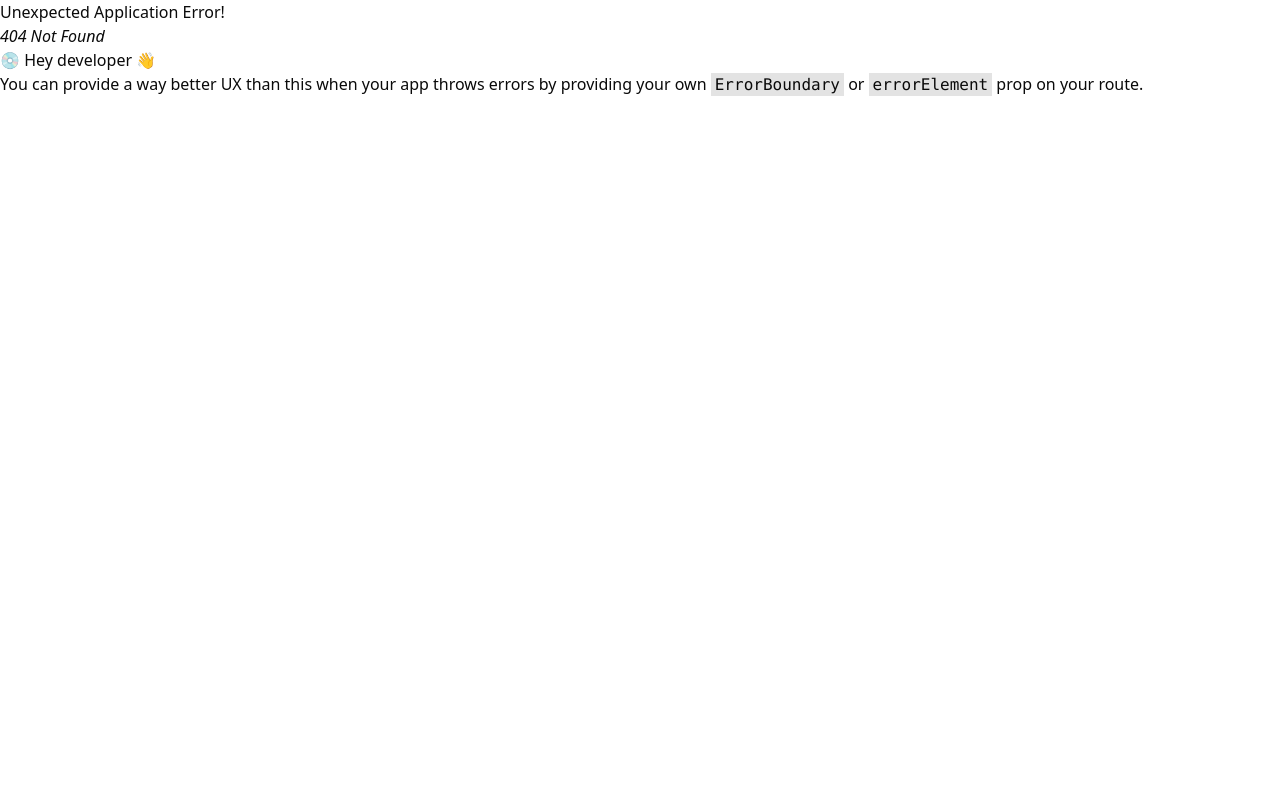
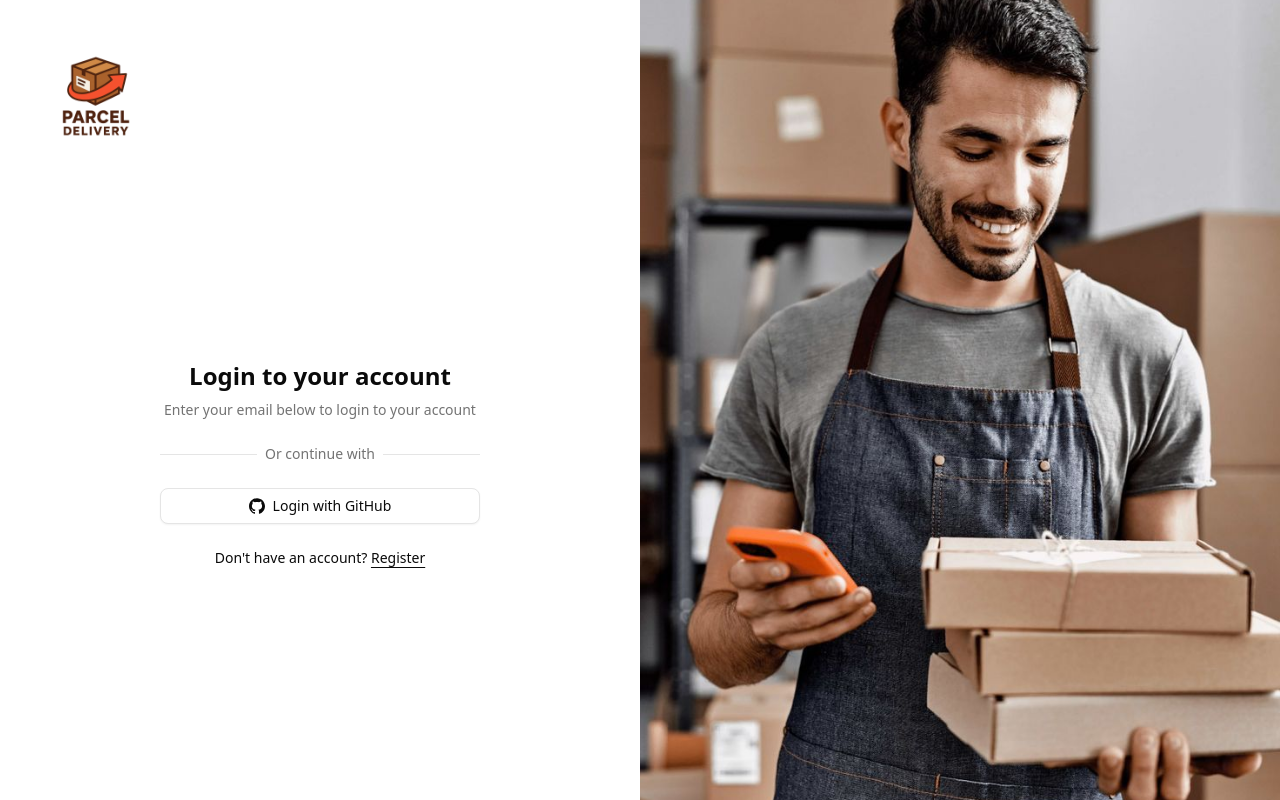
Before and after one commit to Rafsan12/parcel_delivery, a React (Vite) app: page /login in a window 1280 px wide. Before the commit this address had no page. Built offline with nearby package versions, Linux system fonts and the light colour scheme.

Commit message:
login and register form part complete

```diff
--- a/src/components/layout/Navbar.tsx
+++ b/src/components/layout/Navbar.tsx
@@ -11,14 +11,13 @@ import {
   PopoverContent,
   PopoverTrigger,
 } from "@/components/ui/popover";
+import { Link } from "react-router";
 import { ModeToggle } from "./ModeToggle";
 
 // Navigation links array to be used in both desktop and mobile menus
 const navigationLinks = [
-  { href: "#", label: "Home", active: true },
-  { href: "#", label: "Features" },
-  { href: "#", label: "Pricing" },
-  { href: "#", label: "About" },
+  { href: "/", label: "Home" },
+  { href: "/about", label: "About" },
 ];
 
 export default function Navbar() {
@@ -67,12 +66,8 @@ export default function Navbar() {
                 <NavigationMenuList className="flex-col items-start gap-0 md:gap-2">
                   {navigationLinks.map((link, index) => (
                     <NavigationMenuItem key={index} className="w-full">
-                      <NavigationMenuLink
-                        href={link.href}
-                        className="py-1.5"
-                        active={link.active}
-                      >
-                        {link.label}
+                      <NavigationMenuLink asChild className="py-1.5">
+                        <Link to={link.href}>{link.label}</Link>
                       </NavigationMenuLink>
                     </NavigationMenuItem>
                   ))}
@@ -91,11 +86,10 @@ export default function Navbar() {
                 {navigationLinks.map((link, index) => (
                   <NavigationMenuItem key={index}>
                     <NavigationMenuLink
-                      active={link.active}
-                      href={link.href}
+                      asChild
                       className="text-muted-foreground hover:text-primary py-1.5 font-medium"
                     >
-                      {link.label}
+                      <Link to={link.href}>{link.label}</Link>
                     </NavigationMenuLink>
                   </NavigationMenuItem>
                 ))}
@@ -106,11 +100,9 @@ export default function Navbar() {
         {/* Right side */}
         <div className="flex items-center gap-2">
           <ModeToggle />
-          <Button asChild variant="ghost" size="sm" className="text-sm">
-            <a href="#">Sign In</a>
-          </Button>
-          <Button asChild size="sm" className="text-sm">
-            <a href="#">Get Started</a>
+
+          <Button asChild className="text-sm">
+            <Link to={"/login"}>Login</Link>
           </Button>
         </div>
       </div>
--- /dev/null
+++ b/src/components/modules/Authentication/LoginForm.tsx
@@ -0,0 +1,41 @@
+import { Button } from "@/components/ui/button";
+import { cn } from "@/lib/utils";
+import { Link } from "react-router";
+
+export function LoginForm({
+  className,
+  ...props
+}: React.ComponentProps<"form">) {
+  return (
+    <form className={cn("flex flex-col gap-6", className)} {...props}>
+      <div className="flex flex-col items-center gap-2 text-center">
+        <h1 className="text-2xl font-bold">Login to your account</h1>
+        <p className="text-muted-foreground text-sm text-balance">
+          Enter your email below to login to your account
+        </p>
+      </div>
+      <div className="grid gap-6">
+        <div className="after:border-border relative text-center text-sm after:absolute after:inset-0 after:top-1/2 after:z-0 after:flex after:items-center after:border-t">
+          <span className="bg-background text-muted-foreground relative z-10 px-2">
+            Or continue with
+          </span>
+        </div>
+        <Button variant="outline" className="w-full">
+          <svg xmlns="http://www.w3.org/2000/svg" viewBox="0 0 24 24">
+            <path
+              d="M12 .297c-6.63 0-12 5.373-12 12 0 5.303 3.438 9.8 8.205 11.385.6.113.82-.258.82-.577 0-.285-.01-1.04-.015-2.04-3.338.724-4.042-1.61-4.042-1.61C4.422 18.07 3.633 17.7 3.633 17.7c-1.087-.744.084-.729.084-.729 1.205.084 1.838 1.236 1.838 1.236 1.07 1.835 2.809 1.305 3.495.998.108-.776.417-1.305.76-1.605-2.665-.3-5.466-1.332-5.466-5.93 0-1.31.465-2.38 1.235-3.22-.135-.303-.54-1.523.105-3.176 0 0 1.005-.322 3.3 1.23.96-.267 1.98-.399 3-.405 1.02.006 2.04.138 3 .405 2.28-1.552 3.285-1.23 3.285-1.23.645 1.653.24 2.873.12 3.176.765.84 1.23 1.91 1.23 3.22 0 4.61-2.805 5.625-5.475 5.92.42.36.81 1.096.81 2.22 0 1.606-.015 2.896-.015 3.286 0 .315.21.69.825.57C20.565 22.092 24 17.592 24 12.297c0-6.627-5.373-12-12-12"
+              fill="currentColor"
+            />
+          </svg>
+          Login with GitHub
+        </Button>
+      </div>
+      <div className="text-center text-sm">
+        Don&apos;t have an account?{" "}
+        <Link to={"/register"} className="underline underline-offset-4">
+          Register
+        </Link>
+      </div>
+    </form>
+  );
+}
--- /dev/null
+++ b/src/components/modules/Authentication/RegisterForm.tsx
@@ -0,0 +1,41 @@
+import { Button } from "@/components/ui/button";
+import { cn } from "@/lib/utils";
+import { Link } from "react-router";
+
+export function RegisterForm({
+  className,
+  ...props
+}: React.ComponentProps<"form">) {
+  return (
+    <form className={cn("flex flex-col gap-6", className)} {...props}>
+      <div className="flex flex-col items-center gap-2 text-center">
+        <h1 className="text-2xl font-bold">Login to your account</h1>
+        <p className="text-muted-foreground text-sm text-balance">
+          Enter your email below to login to your account
+        </p>
+      </div>
+      <div className="grid gap-6">
+        <div className="after:border-border relative text-center text-sm after:absolute after:inset-0 after:top-1/2 after:z-0 after:flex after:items-center after:border-t">
+          <span className="bg-background text-muted-foreground relative z-10 px-2">
+            Or continue with
+          </span>
+        </div>
+        <Button variant="outline" className="w-full">
+          <svg xmlns="http://www.w3.org/2000/svg" viewBox="0 0 24 24">
+            <path
+              d="M12 .297c-6.63 0-12 5.373-12 12 0 5.303 3.438 9.8 8.205 11.385.6.113.82-.258.82-.577 0-.285-.01-1.04-.015-2.04-3.338.724-4.042-1.61-4.042-1.61C4.422 18.07 3.633 17.7 3.633 17.7c-1.087-.744.084-.729.084-.729 1.205.084 1.838 1.236 1.838 1.236 1.07 1.835 2.809 1.305 3.495.998.108-.776.417-1.305.76-1.605-2.665-.3-5.466-1.332-5.466-5.93 0-1.31.465-2.38 1.235-3.22-.135-.303-.54-1.523.105-3.176 0 0 1.005-.322 3.3 1.23.96-.267 1.98-.399 3-.405 1.02.006 2.04.138 3 .405 2.28-1.552 3.285-1.23 3.285-1.23.645 1.653.24 2.873.12 3.176.765.84 1.23 1.91 1.23 3.22 0 4.61-2.805 5.625-5.475 5.92.42.36.81 1.096.81 2.22 0 1.606-.015 2.896-.015 3.286 0 .315.21.69.825.57C20.565 22.092 24 17.592 24 12.297c0-6.627-5.373-12-12-12"
+              fill="currentColor"
+            />
+          </svg>
+          Login with GitHub
+        </Button>
+      </div>
+      <div className="text-center text-sm">
+        Already have an account?{" "}
+        <Link to={"/login"} className="underline underline-offset-4">
+          Login
+        </Link>
+      </div>
+    </form>
+  );
+}
--- /dev/null
+++ b/src/pages/Login.tsx
@@ -0,0 +1,30 @@
+import LoginImg from "@/assets/images/Login.jpg";
+import Logo from "@/assets/images/Website_logo.png";
+import { LoginForm } from "@/components/modules/Authentication/LoginForm";
+import { Link } from "react-router";
+
+export default function Login() {
+  return (
+    <div className="grid min-h-svh lg:grid-cols-2">
+      <div className="flex flex-col gap-4 p-6 md:p-10">
+        <div className="flex justify-center gap-2 md:justify-start">
+          <Link to={"/"}>
+            <img className="w-28 dark:brightness-[0.5]" src={Logo} alt="" />
+          </Link>
+        </div>
+        <div className="flex flex-1 items-center justify-center">
+          <div className="w-full max-w-xs">
+            <LoginForm />
+          </div>
+        </div>
+      </div>
+      <div className="bg-muted relative hidden lg:block">
+        <img
+          src={LoginImg}
+          alt="Image"
+          className="absolute inset-0 h-full w-full object-cover dark:brightness-[0.3] dark:grayscale"
+        />
+      </div>
+    </div>
+  );
+}
--- /dev/null
+++ b/src/pages/Register.tsx
@@ -0,0 +1,30 @@
+import RegisterImg from "@/assets/images/Register.jpg";
+import Logo from "@/assets/images/Website_logo.png";
+import { RegisterForm } from "@/components/modules/Authentication/RegisterForm";
+import { Link } from "react-router";
+
+export default function Register() {
+  return (
+    <div className="grid min-h-svh lg:grid-cols-2">
+      <div className="bg-muted relative hidden lg:block">
+        <img
+          src={RegisterImg}
+          alt="Image"
+          className="absolute inset-0 h-full w-full object-cover dark:brightness-[0.3] dark:grayscale"
+        />
+      </div>
+      <div className="flex flex-col gap-4 p-6 md:p-10">
+        <div className="flex justify-center gap-2 md:justify-start">
+          <Link to={"/"}>
+            <img className="w-28 dark:brightness-[0.5]" src={Logo} alt="" />
+          </Link>
+        </div>
+        <div className="flex flex-1 items-center justify-center">
+          <div className="w-full max-w-xs">
+            <RegisterForm />
+          </div>
+        </div>
+      </div>
+    </div>
+  );
+}
```
Also changed, not shown: src/routes/index.tsx (+10 -0 lines), src/assets/images/Login.jpg (added), src/assets/images/Register.jpg (added).
